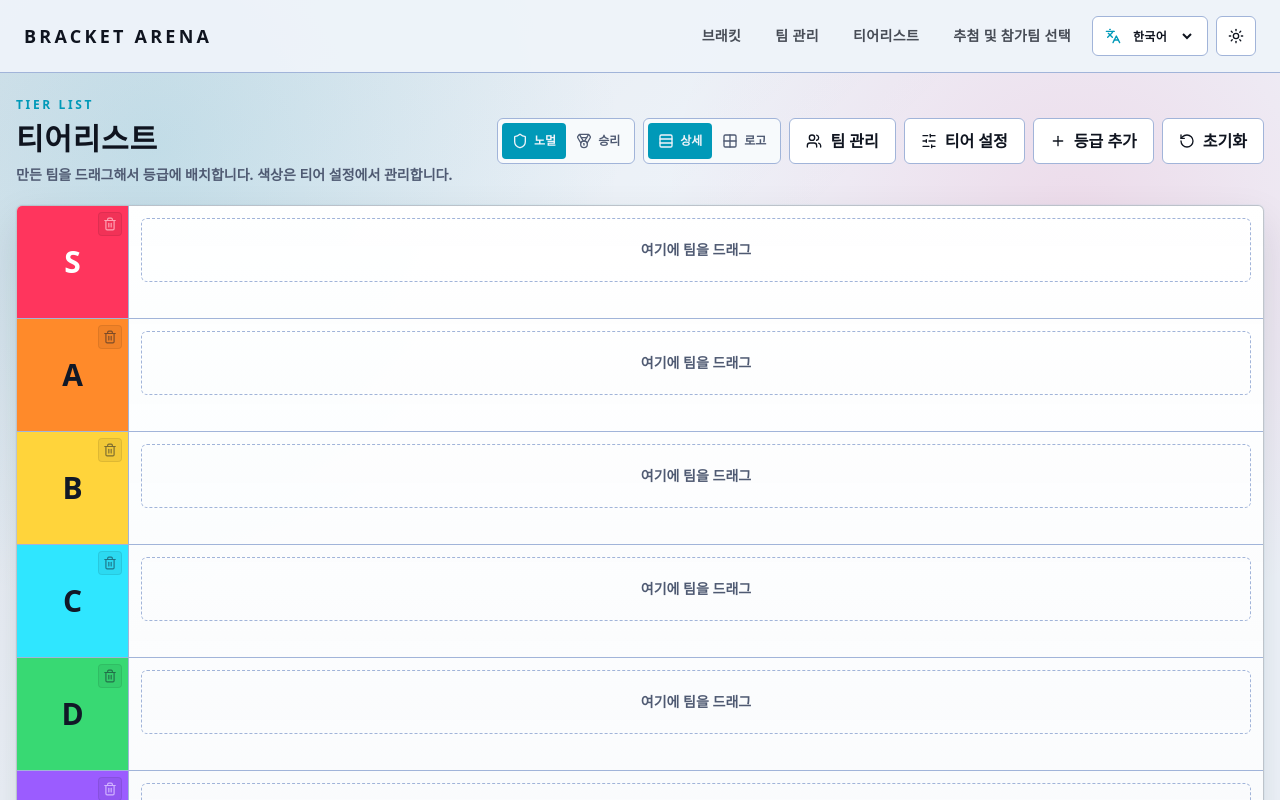
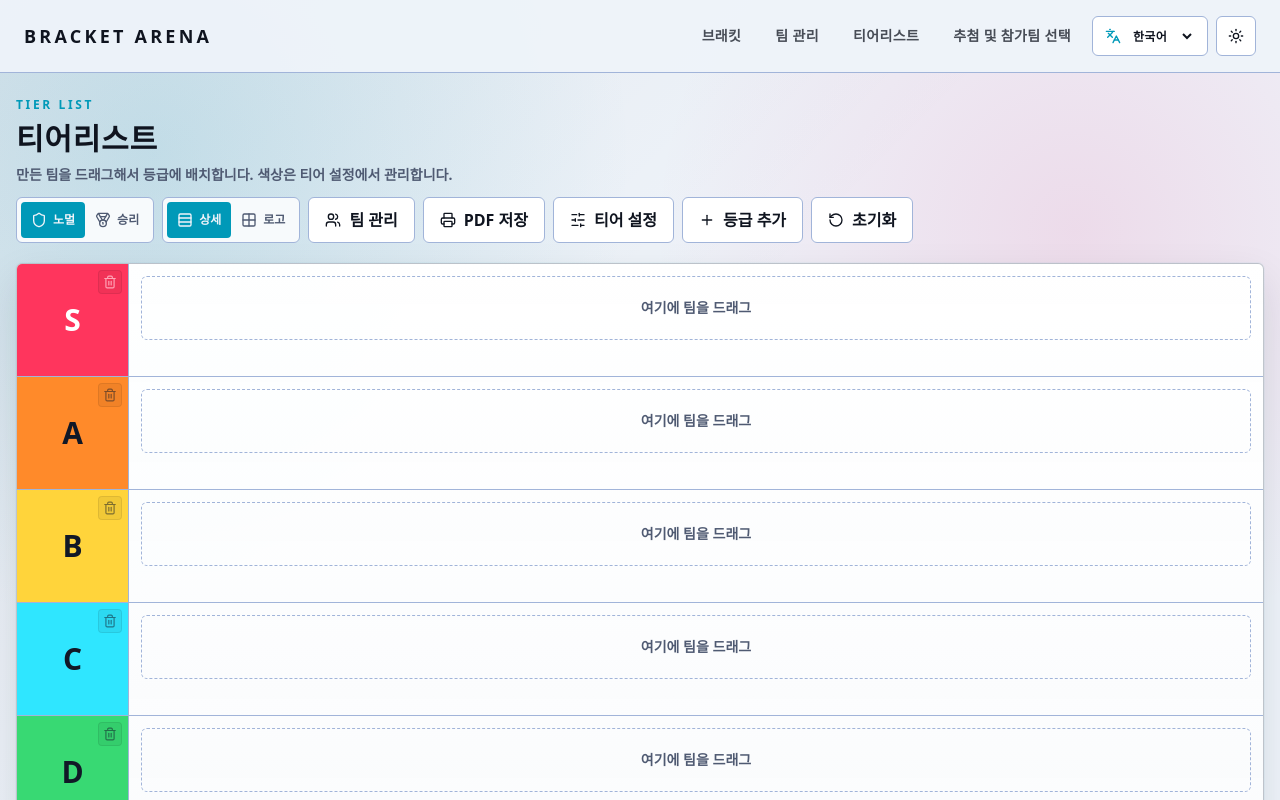
Before and after one commit to Byeolsae/Bracket-Arena, a Next.js app: page /tier-list in a window 1280 px wide. Shown: the top 800 px of the page. Built offline with nearby package versions, Linux system fonts and the light colour scheme.

Commit message:
Add tier list PDF export

```diff
--- a/src/app/globals.css
+++ b/src/app/globals.css
@@ -206,6 +206,10 @@ body {
   .draw-reveal {
     animation: draw-reveal-pop 0.36s ease-out both;
   }
+
+  .print-only {
+    @apply hidden;
+  }
 }
 
 @keyframes draw-reveal-pop {
@@ -405,4 +409,65 @@ body {
   body[data-printing-bracket="true"] [data-print-bracket-root="true"] [style*="scale("] {
     transform: none !important;
   }
+
+  body[data-printing-tier="true"] {
+    background: #ffffff !important;
+    -webkit-print-color-adjust: exact !important;
+    print-color-adjust: exact !important;
+    color-adjust: exact !important;
+    forced-color-adjust: none !important;
+  }
+
+  body[data-printing-tier="true"] * {
+    visibility: hidden !important;
+    -webkit-print-color-adjust: exact !important;
+    print-color-adjust: exact !important;
+    color-adjust: exact !important;
+    forced-color-adjust: none !important;
+  }
+
+  body[data-printing-tier="true"] [data-print-tier-root="true"],
+  body[data-printing-tier="true"] [data-print-tier-root="true"] * {
+    visibility: visible !important;
+  }
+
+  body[data-printing-tier="true"] [data-print-tier-root="true"] {
+    position: absolute !important;
+    inset: 0 auto auto 0 !important;
+    width: 100% !important;
+    max-width: none !important;
+    padding: 0 !important;
+    background: hsl(var(--arena)) !important;
+    color: hsl(var(--ink)) !important;
+    -webkit-print-color-adjust: exact !important;
+    print-color-adjust: exact !important;
+    color-adjust: exact !important;
+    forced-color-adjust: none !important;
+  }
+
+  body[data-printing-tier="true"] [data-print-tier-root="true"] .print-only {
+    display: block !important;
+    margin-bottom: 16px !important;
+  }
+
+  body[data-printing-tier="true"] .no-print {
+    display: none !important;
+  }
+
+  body[data-printing-tier="true"] [data-print-tier-root="true"] [style],
+  body[data-printing-tier="true"] [data-print-tier-root="true"] img,
+  body[data-printing-tier="true"] [data-print-tier-root="true"] svg {
+    -webkit-print-color-adjust: exact !important;
+    print-color-adjust: exact !important;
+    color-adjust: exact !important;
+    forced-color-adjust: none !important;
+  }
+
+  body[data-printing-tier="true"] [data-print-tier-root="true"] button {
+    color: inherit;
+    -webkit-print-color-adjust: exact !important;
+    print-color-adjust: exact !important;
+    color-adjust: exact !important;
+    forced-color-adjust: none !important;
+  }
 }
--- a/src/app/tier-list/page.tsx
+++ b/src/app/tier-list/page.tsx
@@ -3,7 +3,7 @@
 import { useEffect, useMemo, useState } from "react";
 import type { CSSProperties, DragEvent } from "react";
 import Link from "next/link";
-import { Grid2X2, Medal, Plus, RotateCcw, Rows3, Shield, SlidersHorizontal, Trash2, Users } from "lucide-react";
+import { Grid2X2, Medal, Plus, Printer, RotateCcw, Rows3, Shield, SlidersHorizontal, Trash2, Users } from "lucide-react";
 import { TeamLogo } from "@/components/teams/TeamLogo";
 import { getTeamThemeTextColor, getTeamVictoryTextColor, getTeamWinnerAccentColor, getTeamWinnerColor } from "@/lib/core/color";
 import type { Team } from "@/lib/core/models";
@@ -70,6 +70,26 @@ export default function TierListPage() {
     setDraggedTeamId(null);
   }
 
+  function printTierListAsPdf() {
+    if (typeof window === "undefined") return;
+
+    const { body } = document;
+    body.dataset.printingTier = "true";
+
+    let cleanupTimer: number | undefined;
+    const cleanup = () => {
+      if (cleanupTimer) window.clearTimeout(cleanupTimer);
+      delete body.dataset.printingTier;
+      window.removeEventListener("afterprint", cleanup);
+    };
+
+    window.addEventListener("afterprint", cleanup, { once: true });
+    window.requestAnimationFrame(() => {
+      window.print();
+      cleanupTimer = window.setTimeout(cleanup, 3000);
+    });
+  }
+
   return (
     <main className="w-full px-3 py-6 sm:px-4 2xl:px-5">
       <section className="mb-5 flex flex-wrap items-center justify-between gap-3">
@@ -132,6 +152,10 @@ export default function TierListPage() {
           <Link href="/teams" className="button-muted">
             <Users className="h-4 w-4" />팀 관리
           </Link>
+          <button type="button" className="button-muted" onClick={printTierListAsPdf}>
+            <Printer className="h-4 w-4" />
+            PDF 저장
+          </button>
           <button
             type="button"
             className={isTierSettingsOpen ? "button-primary" : "button-muted"}
@@ -181,6 +205,12 @@ export default function TierListPage() {
       </section>
       ) : null}
 
+      <div data-print-tier-root="true" className="space-y-5">
+        <div className="print-only">
+          <p className="section-kicker">Tier List</p>
+          <h1 className="mt-2 text-3xl font-black uppercase tracking-wide text-ink">티어리스트</h1>
+        </div>
+
         <section className="arena-card overflow-hidden">
           <div className="divide-y divide-line">
             {tiers.map((tier) => {
@@ -203,7 +233,7 @@ export default function TierListPage() {
                     </button>
                     <button
                       type="button"
-                    className="absolute right-1.5 top-1.5 grid h-6 w-6 place-items-center rounded border border-black/15 bg-black/10 opacity-55 transition hover:bg-black/25 hover:opacity-100"
+                      className="no-print absolute right-1.5 top-1.5 grid h-6 w-6 place-items-center rounded border border-black/15 bg-black/10 opacity-55 transition hover:bg-black/25 hover:opacity-100"
                       style={{ color: tierTextColor }}
                       onClick={() => deleteTier(tier.id)}
                       aria-label={`${tier.name} 등급 삭제`}
@@ -239,7 +269,7 @@ export default function TierListPage() {
           </div>
         </section>
 
-      <section className="mt-5 arena-card p-4" onDragOver={allowDrop} onDrop={dropToUnranked}>
+        <section className="arena-card p-4" onDragOver={allowDrop} onDrop={dropToUnranked}>
           <div className="mb-3 flex items-center justify-between gap-3">
             <div>
               <h2 className="font-black uppercase tracking-wide text-ink">미배치 팀</h2>
@@ -265,6 +295,7 @@ export default function TierListPage() {
             ) : null}
           </div>
         </section>
+      </div>
     </main>
   );
 }
```
Lines whose indentation alone changed are shown as unchanged.
